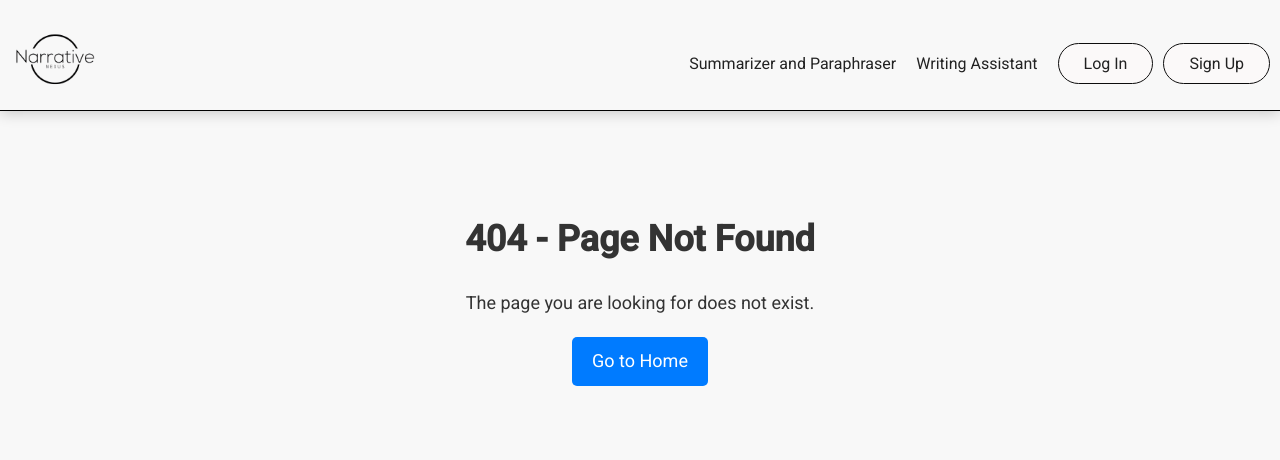
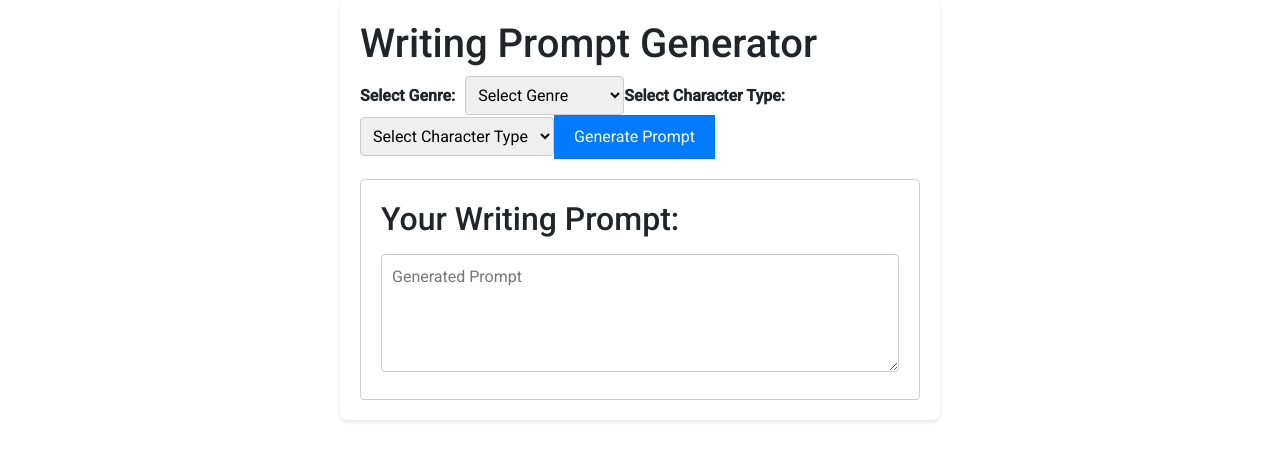
Before and after one commit to GeorgeAyy/narrativenexus, a React (Create React App) app: page /generatepromts in a window 1280 px wide. Before the commit this address had no page. Shown: the top 460 px of the page. Built offline with nearby package versions, Linux system fonts and the light colour scheme.

Commit message:
check point 1

```diff
--- a/package.json
+++ b/package.json
@@ -10,6 +10,7 @@
     "axios": "^1.4.0",
     "bcrypt": "^5.1.1",
     "body-parser": "^1.20.2",
+    "bootstrap": "^5.3.1",
     "cookie-parser": "^1.4.6",
     "cors": "^2.8.5",
     "dotenv": "^16.3.1",
--- a/src/App.js
+++ b/src/App.js
@@ -5,6 +5,7 @@ import React, { useState, useEffect } from "react";
 import LogIn from "./pages/login";
 import NotFound from "./pages/notfound";
 import Home from "./pages/Home";
+import PromptGenerator from "./pages/promptGenerator";
 import {
   BrowserRouter as Router,
   Switch,
@@ -40,6 +41,10 @@ const ReactApp = () => {
           <LogIn />
         </Route>
 
+        <Route path="/generatepromts">
+          <PromptGenerator />
+        </Route>
+
         <Route path="*">
           <NotFound />
         </Route>
--- a/src/index.js
+++ b/src/index.js
@@ -3,6 +3,7 @@ import ReactDOM from 'react-dom/client';
 import './styles/index.css';
 import "./styles/App.css";
 import './styles/styles.css';
+
 import App from './App';
 import reportWebVitals from './reportWebVitals';
 
--- /dev/null
+++ b/src/pages/promptGenerator.js
@@ -0,0 +1,89 @@
+import React, { useState } from 'react';
+import '../styles/promptgenerator.css';
+import 'bootstrap/dist/css/bootstrap.min.css';
+
+const genres = ['Fantasy', 'Romance', 'Mystery', 'Science Fiction', 'Historical Fiction'];
+const characterTypes = ['Hero', 'Villain', 'Detective', 'Alien'];
+
+
+const generatePrompt = async (text) => {
+
+    try {
+        const response = await fetch("http://127.0.0.1:8000/api/generate_prompt/", {
+            method: "POST",
+            headers: {
+                "Content-Type": "application/json",
+            },
+            body: JSON.stringify({
+                text,
+
+            }),
+        });
+        const data = await response.json();
+        setOutputText(data);
+    } catch (error) {
+        setOutputText(`Error processing text: ${error}`);
+    }
+    finally {
+        document.getElementById("prompt").value = outputText;
+    }
+};
+
+
+
+
+const PromptGenerator = () => {
+    const [selectedGenre, setSelectedGenre] = useState('');
+    const [selectedCharacterType, setSelectedCharacterType] = useState('');
+    const [prompt, setPrompt] = useState('');
+    const [outputText, setOutputText] = useState("");
+
+
+    // const generatePrompt = () => {
+    //     // Generate a prompt based on selectedGenre and selectedCharacterType
+    //     const newPrompt = `Write a ${selectedGenre} story featuring a ${selectedCharacterType}.`;
+    //     setPrompt(newPrompt);
+    // };
+
+    return (
+        <div className="prompt-generator">
+            <h1>Writing Prompt Generator</h1>
+            <div className="options">
+                <label>Select Genre:</label>
+                <select onChange={(e) => setSelectedGenre(e.target.value)}>
+                    <option value="">Select Genre</option>
+                    {genres.map((genre, index) => (
+                        <option key={index} value={genre}>
+                            {genre}
+                        </option>
+                    ))}
+                </select>
+                <label>Select Character Type:</label>
+                <select onChange={(e) => setSelectedCharacterType(e.target.value)}>
+                    <option value="">Select Character Type</option>
+                    {characterTypes.map((type, index) => (
+                        <option key={index} value={type}>
+                            {type}
+                        </option>
+                    ))}
+                </select>
+                <button onClick={generatePrompt}>Generate Prompt</button>
+            </div>
+            <div className="generated-prompt">
+                <h2>Your Writing Prompt:</h2>
+                <p>{prompt}</p>
+                {/* Text field where the generated prompt will appear */}
+                <textarea
+                    rows="4"
+                    cols="50"
+                    value={prompt}
+                    readOnly
+                    placeholder="Generated Prompt"
+                    id='prompt'
+                />
+            </div>
+        </div>
+    );
+};
+
+export default PromptGenerator;
--- a/src/pages/sumandpar.js
+++ b/src/pages/sumandpar.js
@@ -70,7 +70,7 @@ export default function SumAndPar() {
 
   if (!cookies.user) {
     return (
-      <div class = "divcontainer">
+      <div class="divcontainer">
         <Navbar />
         <InvalidAccessPage />
       </div>
--- /dev/null
+++ b/src/styles/promptgenerator.css
@@ -0,0 +1,76 @@
+/* Reset default margin and padding */
+* {
+    margin: 0;
+    padding: 0;
+    box-sizing: border-box;
+}
+
+body {
+    font-family: Arial, sans-serif;
+    background-color: #f5f5f5;
+    color: #333;
+}
+
+.prompt-generator {
+    max-width: 600px;
+    margin: 0 auto;
+    padding: 20px;
+    background-color: white;
+    border-radius: 8px;
+    box-shadow: 0px 2px 4px rgba(0, 0, 0, 0.1);
+}
+
+h1 {
+    font-size: 24px;
+    margin-bottom: 20px;
+}
+
+.options {
+    margin-bottom: 20px;
+}
+
+label {
+    font-weight: bold;
+    margin-right: 10px;
+}
+
+select {
+    padding: 8px;
+    border: 1px solid #ccc;
+    border-radius: 4px;
+    margin-right: 20px;
+}
+
+button {
+    padding: 10px 20px;
+    background-color: #007bff;
+    color: white;
+    border: none;
+    border-radius: 4px;
+    cursor: pointer;
+    transition: background-color 0.3s;
+}
+
+button:hover {
+    background-color: #0056b3;
+}
+
+.generated-prompt {
+    padding: 20px;
+    border: 1px solid #ccc;
+    border-radius: 4px;
+}
+
+h2 {
+    font-size: 18px;
+    margin-bottom: 10px;
+}
+
+textarea {
+    width: 100%;
+    padding: 10px;
+    border: 1px solid #ccc;
+    border-radius: 4px;
+    margin-top: 10px;
+    resize: vertical;
+}
```
Also changed, not shown: 2 other files (tests, documents, lock files or other folders).
